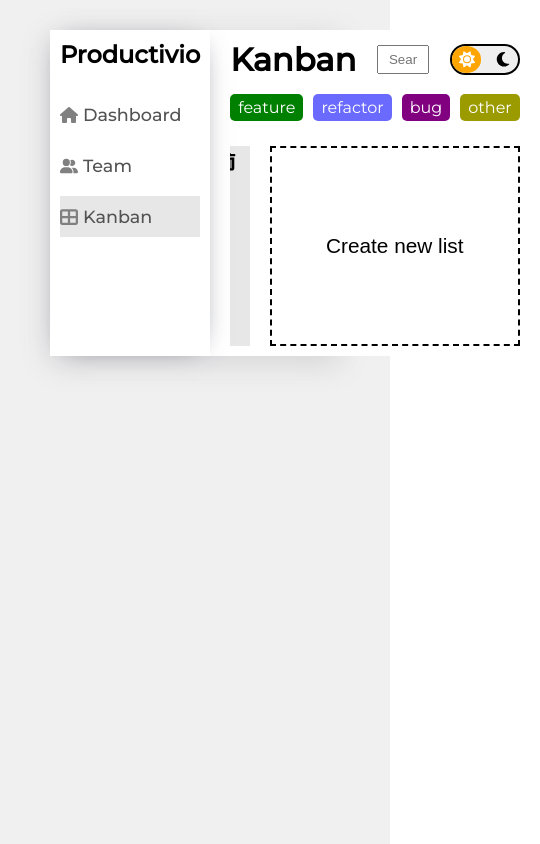
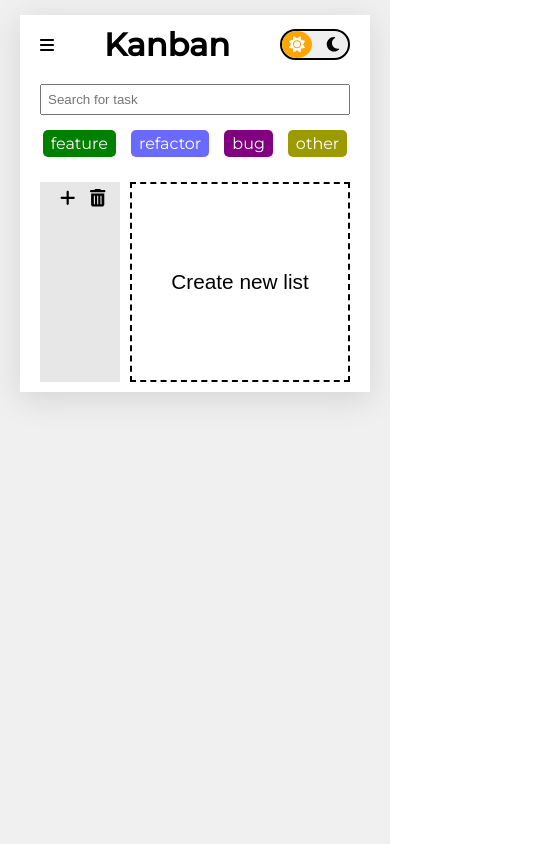
Before and after one commit to MichalKaniowski/kanban-board, a React (Vite) app: page / in a window 390 px wide. Shown: the whole page, 540 px wide, since content can reach past the window. Built offline with nearby package versions, Linux system fonts and the light colour scheme.

Commit message:
Add responsivness. Improve styling of scrollbar and searchbar.

```diff
--- a/src/App.module.css
+++ b/src/App.module.css
@@ -9,3 +9,19 @@
   grid-template-columns: 1fr 4fr;
   box-shadow: rgba(100, 100, 111, 0.2) 0px 7px 29px 0px;
 }
+
+.main.menu-open {
+  grid-template-columns: 3fr 1fr;
+}
+
+@media screen and (max-width: 1000px) {
+  .body {
+    padding: 15px 20px;
+  }
+}
+
+@media screen and (max-width: 800px) {
+  .main {
+    display: flex;
+  }
+}
--- a/src/App.tsx
+++ b/src/App.tsx
@@ -7,6 +7,20 @@ import { KanbanContextProvider } from "./store/KanbanContext";
 function App() {
   const [themeIsDark, setThemeIsDark] = useState(false);
   const [firstRun, setFirstRun] = useState(true);
+  const [isScreenSmall, setIsScreenSmall] = useState(window.innerWidth < 800);
+  const [isMenuOpen, setIsMenuOpen] = useState(false);
+
+  function resize() {
+    setIsScreenSmall(window.innerWidth < 800);
+  }
+
+  useEffect(() => {
+    window.addEventListener("resize", () => {
+      resize();
+    });
+
+    return () => removeEventListener("resize", resize);
+  }, []);
 
   useEffect(() => {
     if (
@@ -29,15 +43,31 @@ function App() {
     setThemeIsDark(themeIsDark);
   }
 
+  function toggleMenuHandler() {
+    setIsMenuOpen((prevValue) => !prevValue);
+  }
+
   return (
     <div className={styles.body}>
-      <main className={styles.main}>
-        <SideMenu />
+      <main
+        className={`${styles.main} ${isMenuOpen ? styles["menu-open"] : ""}`}
+      >
+        <SideMenu
+          isScreenSmall={isScreenSmall}
+          isMenuOpen={isMenuOpen}
+          onMenuToggle={toggleMenuHandler}
+        />
+
         <KanbanContextProvider>
-          <KanbanBoard
-            onThemeChange={themeChangeHandler}
-            themeIsDark={themeIsDark}
-          />
+          {!isMenuOpen && (
+            <KanbanBoard
+              onThemeChange={themeChangeHandler}
+              themeIsDark={themeIsDark}
+              isScreenSmall={isScreenSmall}
+              isMenuOpen={isMenuOpen}
+              onMenuToggle={toggleMenuHandler}
+            />
+          )}
         </KanbanContextProvider>
       </main>
     </div>
--- a/src/components/kanbanboard/KanbanBoard.module.css
+++ b/src/components/kanbanboard/KanbanBoard.module.css
@@ -1,6 +1,7 @@
 .kanban-board {
   background-color: var(--clr-kanban-bg);
   padding: 10px 20px;
+  position: relative;
 }
 
 .top-container {
@@ -9,13 +10,22 @@
   align-items: center;
 }
 
+.menu-icon {
+  /* position: absolute;
+  top: 20px; */
+  width: 14px;
+  color: var(--clr-text);
+}
+
 .main-heading {
   color: var(--clr-text);
+  display: inline-block;
 }
 
 .top-container input {
   padding: 5px 10px;
   width: 18%;
+  min-width: 200px;
 }
 
 .theme-button {
@@ -91,9 +101,18 @@
   right: 0;
 }
 
+.small-screen-input {
+  padding: 6px;
+  display: block;
+  margin: 20px auto 5px;
+  min-width: 250px;
+}
+
 .categories {
   display: flex;
-  gap: 10px;
+  flex-wrap: wrap;
+  justify-content: center;
+  gap: 15px;
   margin-top: 15px;
 }
 
@@ -106,7 +125,7 @@
 }
 
 .category.active {
-  opacity: 1 !important;
+  opacity: 1;
 }
 
 .row {
@@ -122,3 +141,15 @@
   gap: 10px;
   overflow-x: auto;
 }
+
+@media screen and (max-width: 799px) {
+  .row {
+    grid-template-columns: 1fr;
+  }
+}
+
+@media screen and (max-width: 400px) {
+  .small-screen-input {
+    width: 100%;
+  }
+}
--- a/src/components/kanbanboard/KanbanBoard.tsx
+++ b/src/components/kanbanboard/KanbanBoard.tsx
@@ -1,6 +1,6 @@
 import { nanoid } from "nanoid";
 import { FontAwesomeIcon } from "@fortawesome/react-fontawesome";
-import { faMoon, faSun } from "@fortawesome/free-solid-svg-icons";
+import { faMoon, faSun, faBars } from "@fortawesome/free-solid-svg-icons";
 import { useContext, useEffect, useState } from "react";
 import styles from "./KanbanBoard.module.css";
 import KanbanList from "./KanbanList";
@@ -10,9 +10,18 @@ import { KanbanContext } from "../../store/KanbanContext";
 type Props = {
   onThemeChange: (themeIsDark: boolean) => void;
   themeIsDark: boolean;
+  isScreenSmall: boolean;
+  isMenuOpen: boolean;
+  onMenuToggle: () => void;
 };
 
-export default function KanbanBoard({ onThemeChange, themeIsDark }: Props) {
+export default function KanbanBoard({
+  onThemeChange,
+  themeIsDark,
+  isScreenSmall,
+  isMenuOpen,
+  onMenuToggle,
+}: Props) {
   const kanbanContext = useContext(KanbanContext);
   const initialCategories = kanbanContext.categories.map((category) => ({
     ...category,
@@ -79,6 +88,10 @@ export default function KanbanBoard({ onThemeChange, themeIsDark }: Props) {
     );
   }
 
+  function toggleMenuHandler() {
+    onMenuToggle();
+  }
+
   const categorieElements = categories.map((category) => {
     return (
       <div
@@ -95,12 +108,21 @@ export default function KanbanBoard({ onThemeChange, themeIsDark }: Props) {
   return (
     <div className={styles["kanban-board"]}>
       <div className={styles["top-container"]}>
+        {!isMenuOpen && isScreenSmall && (
+          <FontAwesomeIcon
+            icon={faBars}
+            onClick={toggleMenuHandler}
+            className={styles["menu-icon"]}
+          />
+        )}
         <h1 className={styles["main-heading"]}>Kanban</h1>
-        <input
-          onChange={(e) => setInputValue(e.target.value)}
-          value={inputValue}
-          placeholder="Search for task"
-        />
+        {!isScreenSmall && (
+          <input
+            onChange={(e) => setInputValue(e.target.value)}
+            value={inputValue}
+            placeholder="Search for task"
+          />
+        )}
         <button
           className={`${styles["theme-button"]} ${
             themeIsDark ? styles["dark-theme"] : styles["light-theme"]
@@ -123,6 +145,15 @@ export default function KanbanBoard({ onThemeChange, themeIsDark }: Props) {
         </button>
       </div>
 
+      {isScreenSmall && (
+        <input
+          className={styles["small-screen-input"]}
+          value={inputValue}
+          onChange={(e) => setInputValue(e.target.value)}
+          placeholder="Search for task"
+        />
+      )}
+
       <div className={styles.categories}>{categorieElements}</div>
 
       <div className={styles.row}>
@@ -137,8 +168,9 @@ export default function KanbanBoard({ onThemeChange, themeIsDark }: Props) {
               inputValue={inputValue}
             />
           ))}
+          {isScreenSmall && <NewKanbanList onAdd={addListHandler} />}
         </div>
-        <NewKanbanList onAdd={addListHandler} />
+        {!isScreenSmall && <NewKanbanList onAdd={addListHandler} />}
       </div>
     </div>
   );
--- a/src/components/kanbanboard/NewItemModal.tsx
+++ b/src/components/kanbanboard/NewItemModal.tsx
@@ -60,9 +60,9 @@ export default function NewItemModal(props: Props) {
       id: nanoid(),
       name: title,
       description: description,
-      category:
-        changeCategoryIntoObject(activeCategory, "yellow") ||
-        changeCategoryIntoObject("other", "yellow"),
+      category: activeCategory
+        ? changeCategoryIntoObject(activeCategory, "yellow")
+        : changeCategoryIntoObject("other", "yellow"),
     });
   }
 
--- a/src/components/kanbanboard/NewKanbanList.module.css
+++ b/src/components/kanbanboard/NewKanbanList.module.css
@@ -1,7 +1,9 @@
 .new-list-button {
   width: 250px;
+  min-width: 220px;
+  height: 100%;
   min-height: 150px;
-  max-height: 300px;
+  max-height: 200px;
   border-style: dashed;
   border-color: var(--clr-text);
   cursor: pointer;
@@ -17,3 +19,9 @@
   transition: all 0.2s ease-in;
   background-color: var(--clr-kanban-list-bg);
 }
+
+@media screen and (max-width: 1000px) {
+  .new-list-button {
+    width: 170px;
+  }
+}
--- a/src/components/sidemenu/MenuItem.module.css
+++ b/src/components/sidemenu/MenuItem.module.css
@@ -1,4 +1,8 @@
 .item {
+  /* width: 20px;
+  height: 20px; */
+  width: 100%;
+  height: 50px;
   font-weight: 500;
   padding: 10px 0;
   display: flex;
--- a/src/components/sidemenu/SideMenu.module.css
+++ b/src/components/sidemenu/SideMenu.module.css
@@ -3,6 +3,15 @@
   box-shadow: 2px 2px 27px -16px rgba(66, 68, 90, 1);
   z-index: 1;
   padding: 10px;
+}
+
+.side-menu.closed {
+  width: 0px;
+  padding: 0;
+}
+
+.side-menu.full-screen {
+  width: 100%;
 }
 
 .brand {
@@ -12,4 +21,18 @@
 
 .menu-list {
   list-style: none;
+  position: relative;
 }
+
+.menu-icon {
+  position: absolute;
+  top: 25px;
+  color: var(--clr-text);
+}
+
+@media screen and (max-width: 800px) {
+  .brand {
+    margin-top: 25px;
+    margin-bottom: 15px;
+  }
+}
--- a/src/components/sidemenu/SideMenu.tsx
+++ b/src/components/sidemenu/SideMenu.tsx
@@ -6,8 +6,11 @@ import {
   faHouse,
   faTableCellsLarge,
   faUserGroup,
+  faX,
 } from "@fortawesome/free-solid-svg-icons";
 import Modal from "../ui/Modal";
+
+import { FontAwesomeIcon } from "@fortawesome/react-fontawesome";
 
 const menuItems = [
   { name: "Dashboard", icon: faHouse },
@@ -15,7 +18,17 @@ const menuItems = [
   { name: "Kanban", icon: faTableCellsLarge },
 ];
 
-export default function SideMenu() {
+type Props = {
+  isScreenSmall: boolean;
+  isMenuOpen: boolean;
+  onMenuToggle: () => void;
+};
+
+export default function SideMenu({
+  isScreenSmall,
+  isMenuOpen,
+  onMenuToggle,
+}: Props) {
   const [activeCategory] = useState("Kanban");
   const [error, setError] = useState("");
 
@@ -25,8 +38,8 @@ export default function SideMenu() {
     }
   }
 
-  return (
-    <div className={styles["side-menu"]}>
+  const sideMenuContent = (
+    <>
       <h2 className={styles.brand}>Productivio</h2>
       <ul className={styles["menu-list"]}>
         {menuItems.map((item) => (
@@ -39,6 +52,36 @@ export default function SideMenu() {
           />
         ))}
       </ul>
+    </>
+  );
+
+  let sideMenuClasses = `${styles["side-menu"]} `;
+
+  if (isScreenSmall) {
+    if (isMenuOpen) {
+      sideMenuClasses += styles["full-screen"];
+    }
+    if (!isMenuOpen) {
+      sideMenuClasses += styles.closed;
+    }
+  }
+
+  return (
+    <div className={sideMenuClasses}>
+      {isScreenSmall && isMenuOpen && (
+        <>
+          {isMenuOpen && (
+            <FontAwesomeIcon
+              icon={faX}
+              onClick={onMenuToggle}
+              className={styles["menu-icon"]}
+            />
+          )}
+          {sideMenuContent}
+        </>
+      )}
+
+      {!isScreenSmall && sideMenuContent}
 
       {error && (
         <Modal type="info" message={error} onClose={() => setError("")} />
--- a/src/main.css
+++ b/src/main.css
@@ -19,7 +19,6 @@ ul {
   --clr-menu-bg: #fff;
   --clr-kanban-bg: #fff;
   --clr-kanban-list-bg: rgb(231, 231, 231);
-  /* categorie colors */
 }
 
 .dark-theme {
@@ -29,7 +28,6 @@ ul {
   --clr-menu-bg: rgb(49, 49, 49);
   --clr-kanban-bg: rgb(39, 39, 39);
   --clr-kanban-list-bg: rgb(95, 95, 95);
-  /* categorie colors */
 }
 
 #root-overlay {
@@ -43,22 +41,24 @@ ul {
   z-index: 10;
 }
 
-.modal[open] {
-  animation: fade-in 500ms forwards;
-}
-
 .modal-heading {
   color: var(--clr-bg);
   margin-bottom: 15px;
   font-size: 1.4rem;
 }
 
-@keyframes fade-in {
-  0% {
-    opacity: 0;
-  }
+::-webkit-scrollbar {
+  width: 2em;
+}
 
-  100% {
-    opacity: 1;
-  }
+::-webkit-scrollbar-track {
+  background-color: rgb(114, 114, 114);
 }
+
+::-webkit-scrollbar-thumb {
+  background-color: rgb(156, 156, 156);
+}
+
+::-webkit-scrollbar-thumb:hover {
+  background-color: rgb(196, 196, 196);
+}
```
